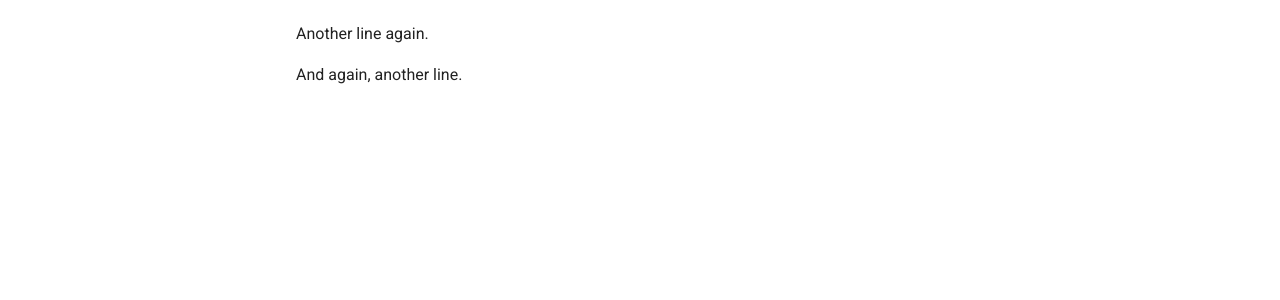
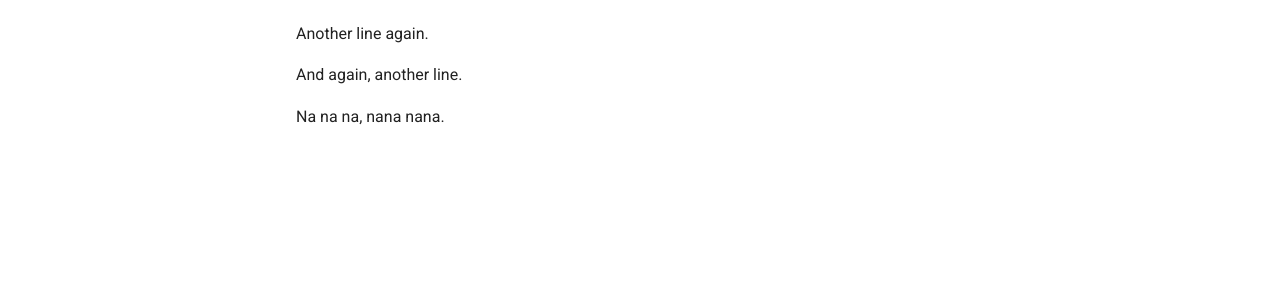
Before and after one commit to dudung/lesslines, an MkDocs documentation site: the page built from docs/empty.md, in a window 1280 px wide. Shown: the part 290-590 px from the top of the page. Built offline with MkDocs 1.6.1 and Material for MkDocs 9.7.7, drawn with Linux system fonts in a browser that asks for light colours.

Commit message:
udpdate docs

```diff
--- a/docs/empty.md
+++ b/docs/empty.md
@@ -7,3 +7,5 @@ Another line.
 Another line again.
 
 And again, another line.
+
+Na na na, nana nana.
```
